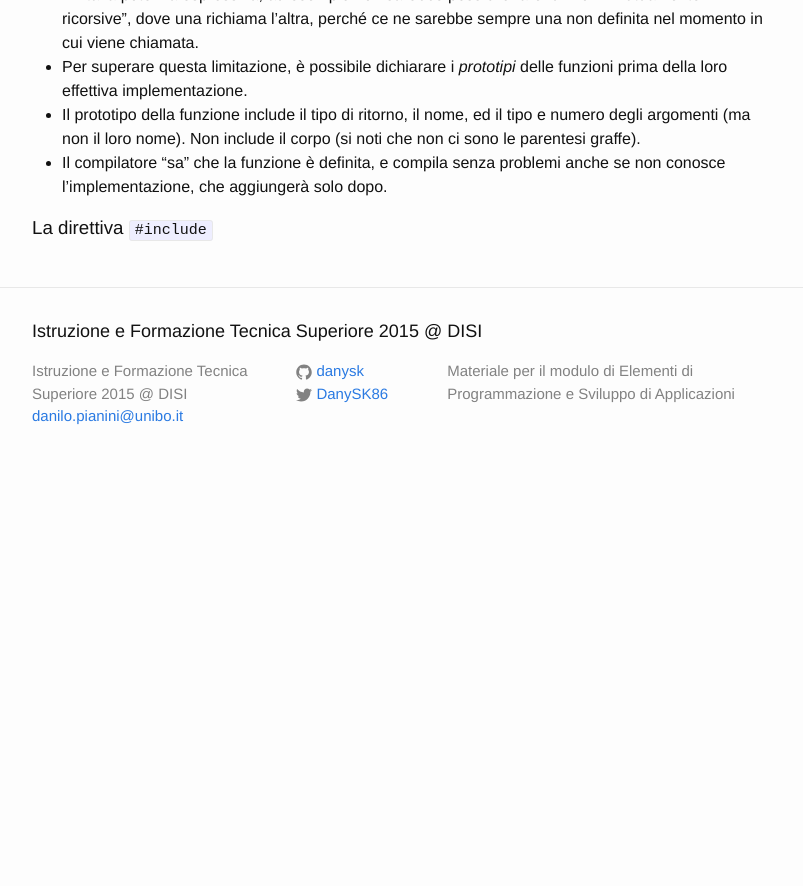
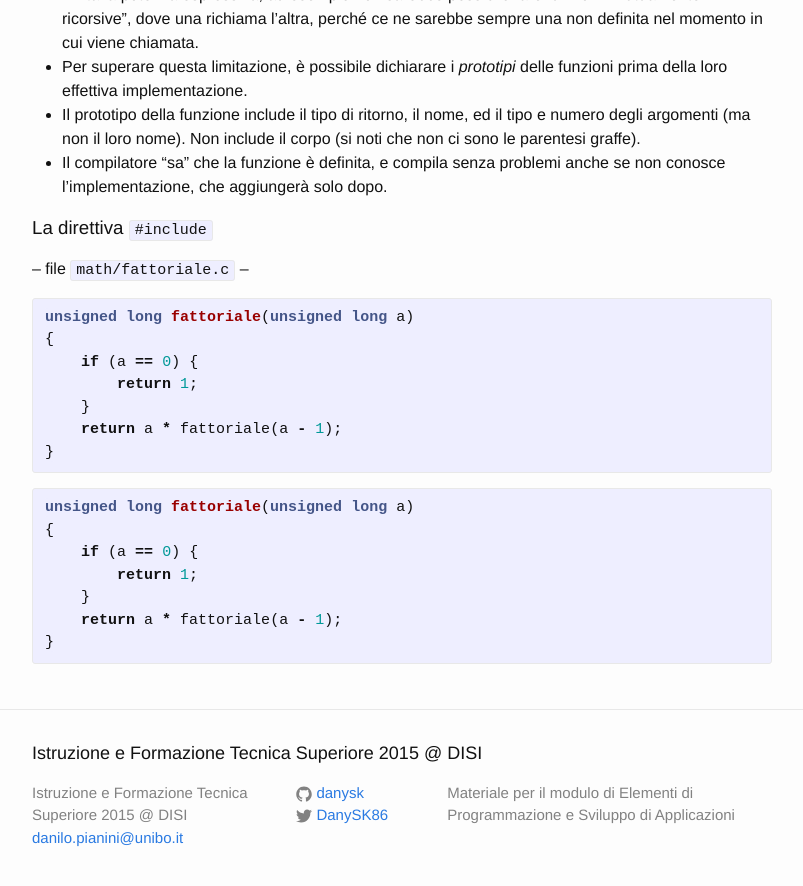
Before and after one commit to APICe-at-DISI/ifts2015, a Jekyll site: the page built from index.md, in a window 1280 px wide and 900 px high, scrolled down 19405 px. Shown: the top 886 px of the window, without its empty margins (238-1041 px from the left). Built offline with Jekyll 4.4.1, drawn with Linux system fonts in a browser that asks for light colours; before the commit the page ends 19893 px from its top, so only the background shows below that; some of the changed text lies outside the part shown.

Commit message:
fix error in precise fact

```diff
--- a/index.md
+++ b/index.md
@@ -715,3 +715,24 @@ int getInput(void)
 * Il compilatore "sa" che la funzione è definita, e compila senza problemi anche se non conosce l'implementazione, che aggiungerà solo dopo.
 
 ### La direttiva `#include`
+
+-- file `math/fattoriale.c` --
+{% highlight c %}
+unsigned long fattoriale(unsigned long a)
+{
+    if (a == 0) {
+        return 1;
+    }
+    return a * fattoriale(a - 1);
+}
+{% endhighlight %}
+
+{% highlight c %}
+unsigned long fattoriale(unsigned long a)
+{
+    if (a == 0) {
+        return 1;
+    }
+    return a * fattoriale(a - 1);
+}
+{% endhighlight %}
```
Also changed, not shown: other parts of index.md (+1 -1 lines).
